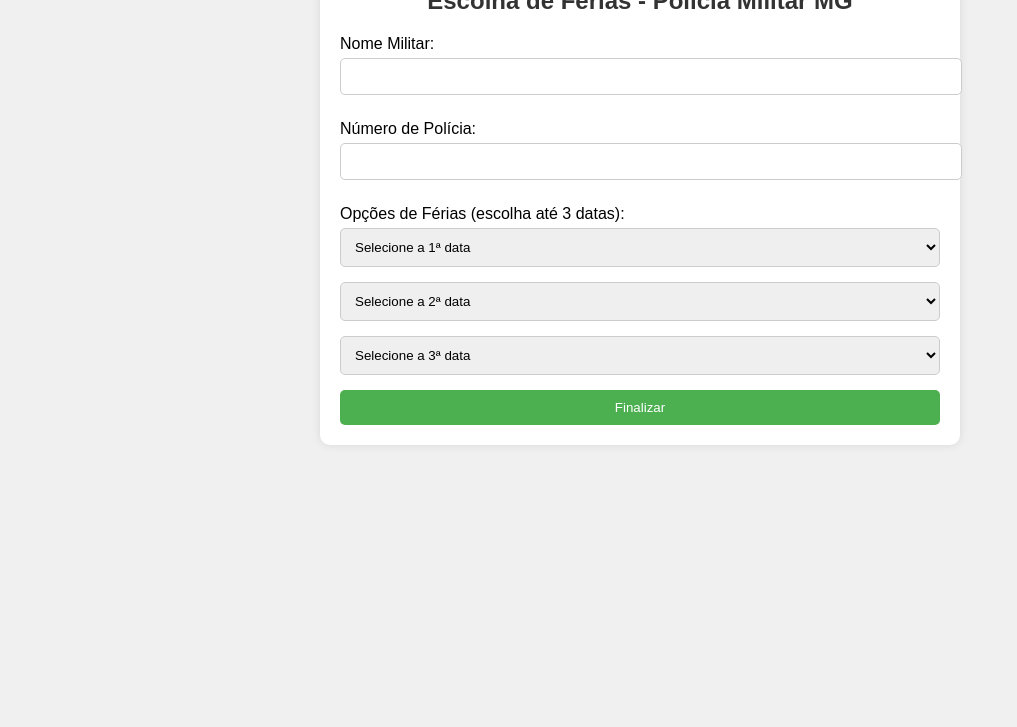
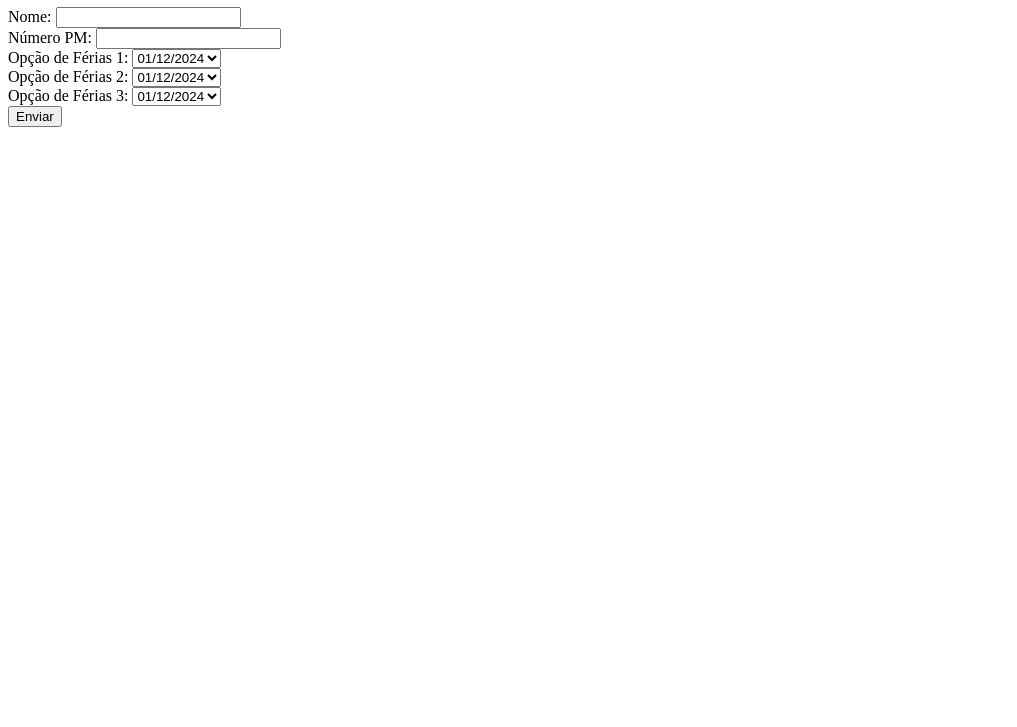
Before and after one commit to gabrielsilveira-dot/ferias, a plain HTML site: page index.html in a window 1280 px wide. Shown: the part 73-800 px from the top of the page, without its empty margins (0-1017 px from the left). Drawn offline with Linux system fonts and the light colour scheme.

Commit message:
index.html

```diff
--- a/index.html
+++ b/index.html
@@ -1,112 +1,41 @@
 <!DOCTYPE html>
-<html lang="pt-BR">
+<html lang="pt-br">
 <head>
     <meta charset="UTF-8">
     <meta name="viewport" content="width=device-width, initial-scale=1.0">
-    <title>Formulário de Férias - Polícia Militar MG</title>
-    <style>
-        body {
-            font-family: Arial, sans-serif;
-            background-color: #f0f0f0;
-            margin: 0;
-            padding: 20px;
-        }
-        .container {
-            max-width: 600px;
-            margin: auto;
-            background-color: #fff;
-            padding: 20px;
-            border-radius: 10px;
-            box-shadow: 0 0 10px rgba(0, 0, 0, 0.1);
-        }
-        h2 {
-            text-align: center;
-            color: #333;
-        }
-        label {
-            display: block;
-            margin: 10px 0 5px;
-        }
-        input, select {
-            width: 100%;
-            padding: 10px;
-            margin-bottom: 15px;
-            border-radius: 5px;
-            border: 1px solid #ccc;
-        }
-        button {
-            width: 100%;
-            padding: 10px;
-            background-color: #4CAF50;
-            color: white;
-            border: none;
-            border-radius: 5px;
-            cursor: pointer;
-        }
-        button:hover {
-            background-color: #45a049;
-        }
-    </style>
+    <title>Formulário de Inscrição</title>
 </head>
 <body>
+    <h1>Formulário de Inscrição</h1>
+    <form action="https://script.google.com/macros/s/AKfycbybCGv9JGPz6dpSuqLmQAr5vYrT3hgGoee6l9I6twzS/dev" method="POST">
+        <label for="nome">Nome:</label>
+        <input type="text" name="nome" required><br>
 
-    <div class="container">
-        <h2>Escolha de Férias - Polícia Militar MG</h2>
-        <form id="feriasForm" action="https://script.google.com/macros/s/AKfycbw_Rsr82fxNadhgIRflZEz_RMUxUrvOjDFKuO4op0akLKpbkvLgKSBXxdP7eKg-zUEx8Q/exec" method="POST">
-            <label for="nome">Nome Militar:</label>
-            <input type="text" id="nome" name="nome" required>
+        <label for="numeroPM">Número PM:</label>
+        <input type="text" name="numeroPM" required><br>
 
-            <label for="numero">Número de Polícia:</label>
-            <input type="text" id="numero" name="numero" required>
+        <label for="opcao1">Opção de Férias 1:</label>
+        <select name="opcao1" required>
+            <option value="01/12/2024">01/12/2024</option>
+            <option value="15/01/2025">15/01/2025</option>
+            <option value="20/02/2025">20/02/2025</option>
+        </select><br>
 
-            <label for="ferias">Opções de Férias (escolha até 3 datas):</label>
-            <select id="ferias1" name="ferias1" required>
-                <option value="">Selecione a 1ª data</option>
-                <option value="2024-01-01">1 de Janeiro, 2024</option>
-                <option value="2024-02-15">15 de Fevereiro, 2024</option>
-                <option value="2024-03-20">20 de Março, 2024</option>
-                <!-- Adicione mais opções conforme necessário -->
-            </select>
+        <label for="opcao2">Opção de Férias 2:</label>
+        <select name="opcao2" required>
+            <option value="01/12/2024">01/12/2024</option>
+            <option value="15/01/2025">15/01/2025</option>
+            <option value="20/02/2025">20/02/2025</option>
+        </select><br>
 
-            <select id="ferias2" name="ferias2" required>
-                <option value="">Selecione a 2ª data</option>
-                <option value="2024-01-01">1 de Janeiro, 2024</option>
-                <option value="2024-02-15">15 de Fevereiro, 2024</option>
-                <option value="2024-03-20">20 de Março, 2024</option>
-                <!-- Adicione mais opções conforme necessário -->
-            </select>
+        <label for="opcao3">Opção de Férias 3:</label>
+        <select name="opcao3" required>
+            <option value="01/12/2024">01/12/2024</option>
+            <option value="15/01/2025">15/01/2025</option>
+            <option value="20/02/2025">20/02/2025</option>
+        </select><br>
 
-            <select id="ferias3" name="ferias3" required>
-                <option value="">Selecione a 3ª data</option>
-                <option value="2024-01-01">1 de Janeiro, 2024</option>
-                <option value="2024-02-15">15 de Fevereiro, 2024</option>
-                <option value="2024-03-20">20 de Março, 2024</option>
-                <!-- Adicione mais opções conforme necessário -->
-            </select>
-
-            <button type="submit">Finalizar</button>
-        </form>
-    </div>
-
-    <script>
-        document.getElementById('feriasForm').addEventListener('submit', function(event) {
-            event.preventDefault();
-
-            const nome = document.getElementById('nome').value;
-            const numero = document.getElementById('numero').value;
-            const ferias1 = document.getElementById('ferias1').value;
-            const ferias2 = document.getElementById('ferias2').value;
-            const ferias3 = document.getElementById('ferias3').value;
-
-            if (ferias1 === ferias2 || ferias1 === ferias3 || ferias2 === ferias3) {
-                alert('Por favor, selecione datas diferentes para cada opção.');
-                return;
-            }
-
-            const form = document.getElementById('feriasForm');
-            form.submit();
-        });
-    </script>
-
+        <input type="submit" value="Enviar">
+    </form>
 </body>
 </html>
```
